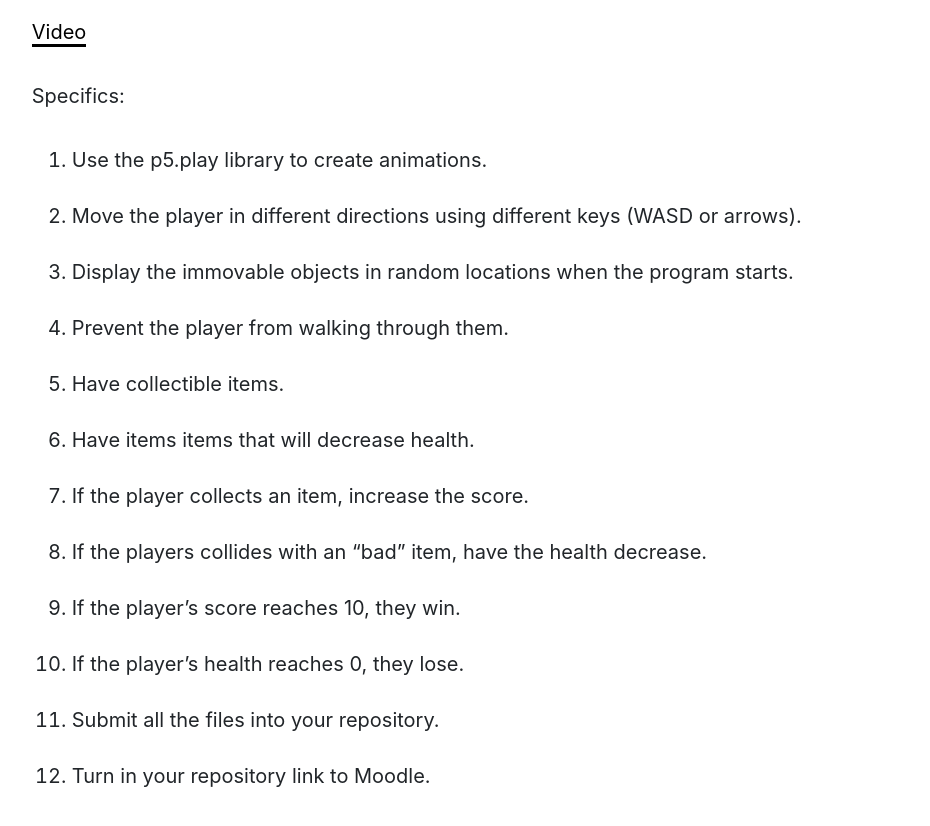
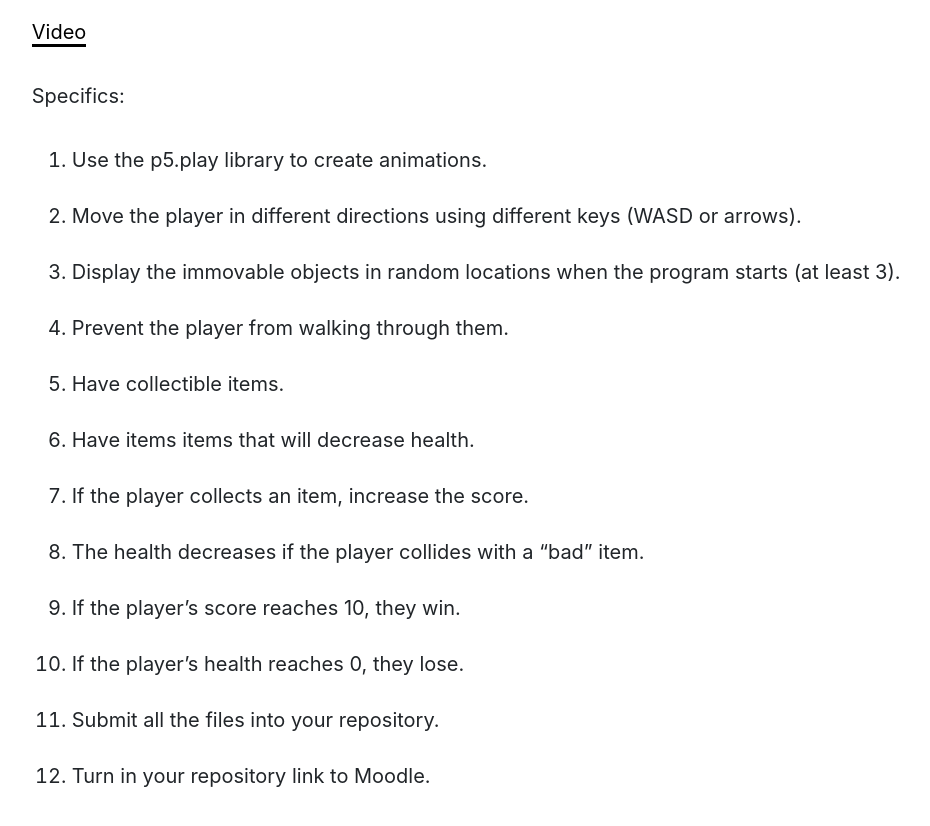
Before and after one commit to Montana-Media-Arts/220-creative-coding2-Spring2023, a Jekyll site: the page built from modules/week-8/_posts/2004-01-01-homework.md, in a window 1280 px wide and 900 px high, scrolled down 661 px. Shown: the top 826 px of the window, without its empty margins (132-1062 px from the left). Built offline with Jekyll 4.4.1, drawn with Linux system fonts in a browser that asks for light colours; nearby versions of some CDN libraries; a script that is not in the unit is left out; comment, search, counter and statistics services are not loaded.

Commit message:
Update 2004-01-01-homework.md

```diff
--- a/modules/week-8/_posts/2004-01-01-homework.md
+++ b/modules/week-8/_posts/2004-01-01-homework.md
@@ -14,12 +14,12 @@ Specifics:
 
 1. Use the p5.play library to create animations.
 2. Move the player in different directions using different keys (WASD or arrows).
-3. Display the immovable objects in random locations when the program starts.
+3. Display the immovable objects in random locations when the program starts (at least 3).
 4. Prevent the player from walking through them.
 5. Have collectible items.
 6. Have items items that will decrease health.
 7. If the player collects an item, increase the score.
-8. If the players collides with an "bad" item, have the health decrease.
+8. The health decreases if the player collides with a "bad" item.
 9. If the player's score reaches 10, they win.
 10. If the player's health reaches 0, they lose.
 11. Submit all the files into your repository.
```
